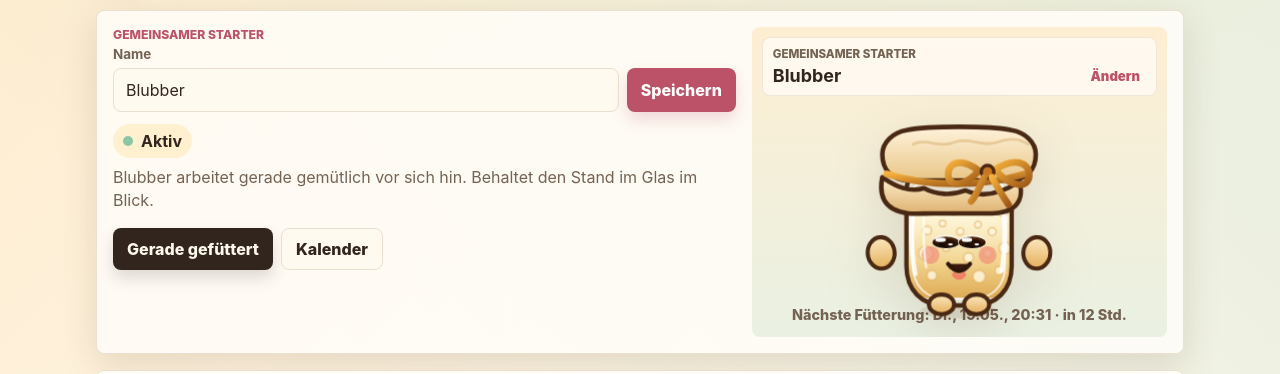
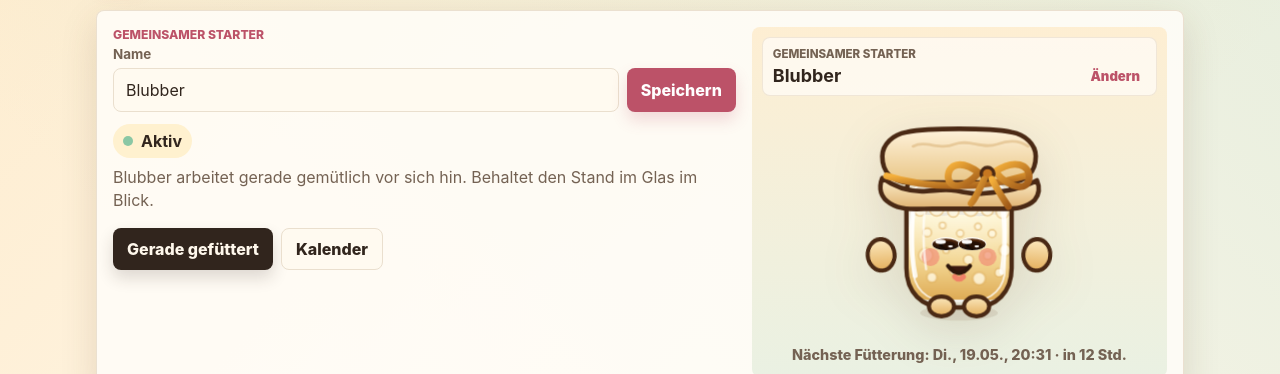
Before and after one commit to stefanoberhuber/Sauerteig-Love, a plain HTML site: page index.html in a window 1280 px wide. Shown: the part 102-476 px from the top of the page. Drawn offline with Linux system fonts and the light colour scheme.

Commit message:
Add files via upload

```diff
--- a/customizations.js
+++ b/customizations.js
@@ -246,7 +246,7 @@
           <g class="pet-lid">
             <path class="cloth-top" d="M52 24c21-4 75-4 96 0 12 2 22 11 22 22 0 14-8 23-24 24H54c-16-1-24-10-24-24 0-11 10-20 22-22Z" />
             <path class="cloth-texture top-a" d="M58 37c12-6 24 4 38-2 14-5 24 5 39 0 11-4 21-3 28 2" />
-            <path class="cloth-skirt" d="M30 67c13 9 25 14 38 10 11 6 25 7 38 2 13 6 29 5 49-8 3 10 1 19-6 24-9 6-21 5-35 5H76c-13 0-25 2-36-4-9-5-13-14-10-29Z" />
+            <path class="cloth-skirt" d="M30 66c11 8 23 12 36 12 9 0 18-2 27-1 10 1 19 4 29 3 10-1 19-2 28-4 7-2 14-4 21-8 3 7 2 13-2 18-7 7-17 8-30 8H76c-15 0-28 2-39-5-8-5-11-13-7-23Z" />
             <path class="twine-line" d="M34 64c37 12 87 12 126 0" />
             <path class="bow-loop left" d="M118 61c-16-12-28-8-28 4 1 11 15 11 28-4Z" />
             <path class="bow-loop right" d="M133 60c18-12 31-6 31 5 0 12-16 13-31-5Z" />
--- a/pet-fixes.css
+++ b/pet-fixes.css
@@ -578,3 +578,23 @@
   stroke-linejoin: round;
   vector-effect: non-scaling-stroke;
 }
+
+
+.pet-stage-wrap {
+  display: flex;
+  flex-direction: column;
+  align-items: center;
+}
+
+#petStage {
+  margin-top: 2px;
+  margin-bottom: 16px;
+}
+
+.next-feeding {
+  display: block;
+  width: 100%;
+  margin-top: 12px !important;
+  padding-top: 10px;
+  text-align: center;
+}
--- a/sw.js
+++ b/sw.js
@@ -1,4 +1,4 @@
-const CACHE_NAME = "sauerteig-love-v16";
+const CACHE_NAME = "sauerteig-love-v19";
 const APP_SHELL = [
   "./",
   "./index.html",
```
